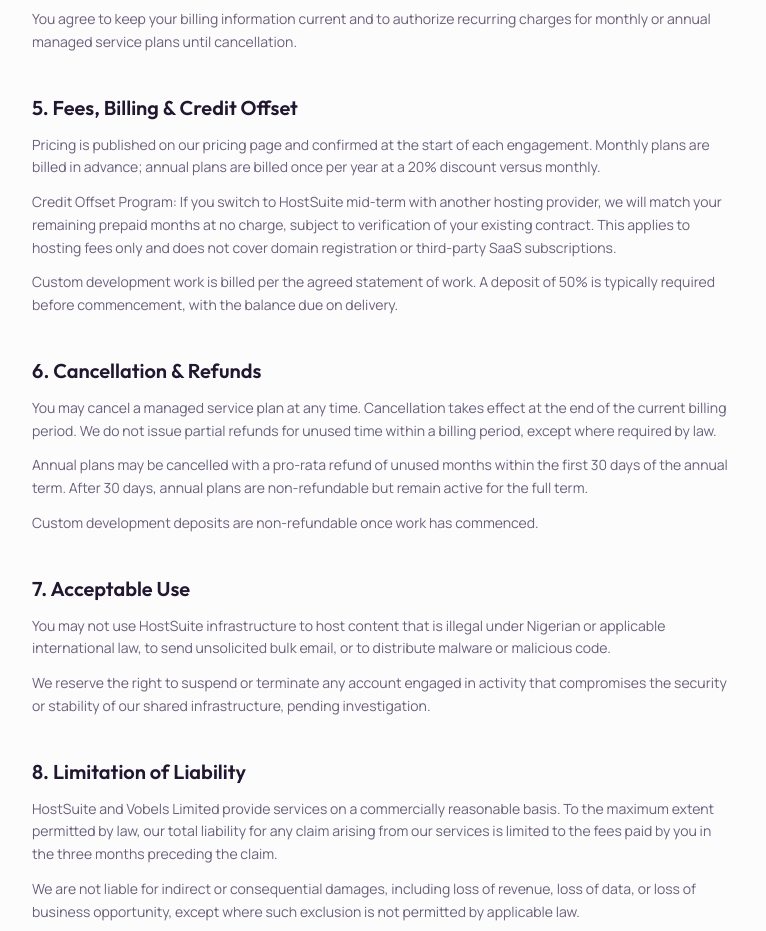
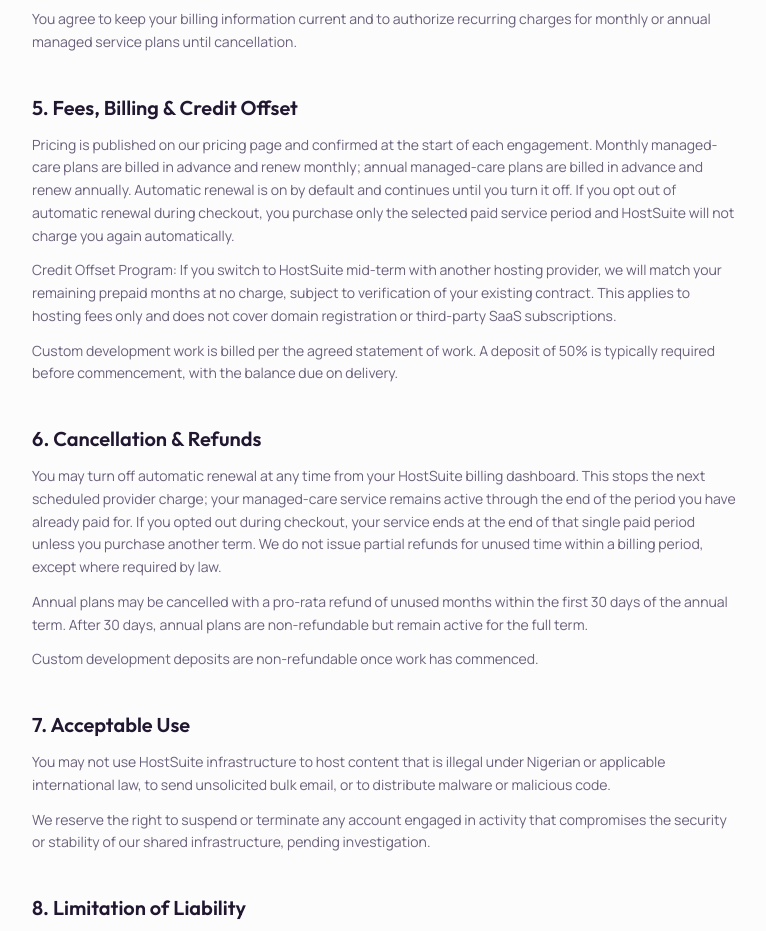
Before and after one commit to Holladworld/hostsuite, a Next.js app: page /terms in a window 1280 px wide. Shown: the part 1180-2111 px from the top of the page, without its empty margins (256-1022 px from the left). Built offline with nearby package versions, Linux system fonts and the light colour scheme.

Commit message:
Clarify managed-care auto-renewal and paid-through cancellation terms

```diff
--- a/app/terms/page.tsx
+++ b/app/terms/page.tsx
@@ -40,7 +40,7 @@ export default function TermsPage() {
         {
           heading: 'Fees, Billing & Credit Offset',
           body: [
-            'Pricing is published on our pricing page and confirmed at the start of each engagement. Monthly plans are billed in advance; annual plans are billed once per year at a 20% discount versus monthly.',
+            'Pricing is published on our pricing page and confirmed at the start of each engagement. Monthly managed-care plans are billed in advance and renew monthly; annual managed-care plans are billed in advance and renew annually. Automatic renewal is on by default and continues until you turn it off. If you opt out of automatic renewal during checkout, you purchase only the selected paid service period and HostSuite will not charge you again automatically.',
             'Credit Offset Program: If you switch to HostSuite mid-term with another hosting provider, we will match your remaining prepaid months at no charge, subject to verification of your existing contract. This applies to hosting fees only and does not cover domain registration or third-party SaaS subscriptions.',
             'Custom development work is billed per the agreed statement of work. A deposit of 50% is typically required before commencement, with the balance due on delivery.',
           ],
@@ -48,7 +48,7 @@ export default function TermsPage() {
         {
           heading: 'Cancellation & Refunds',
           body: [
-            'You may cancel a managed service plan at any time. Cancellation takes effect at the end of the current billing period. We do not issue partial refunds for unused time within a billing period, except where required by law.',
+            'You may turn off automatic renewal at any time from your HostSuite billing dashboard. This stops the next scheduled provider charge; your managed-care service remains active through the end of the period you have already paid for. If you opted out during checkout, your service ends at the end of that single paid period unless you purchase another term. We do not issue partial refunds for unused time within a billing period, except where required by law.',
             'Annual plans may be cancelled with a pro-rata refund of unused months within the first 30 days of the annual term. After 30 days, annual plans are non-refundable but remain active for the full term.',
             'Custom development deposits are non-refundable once work has commenced.',
           ],
```
